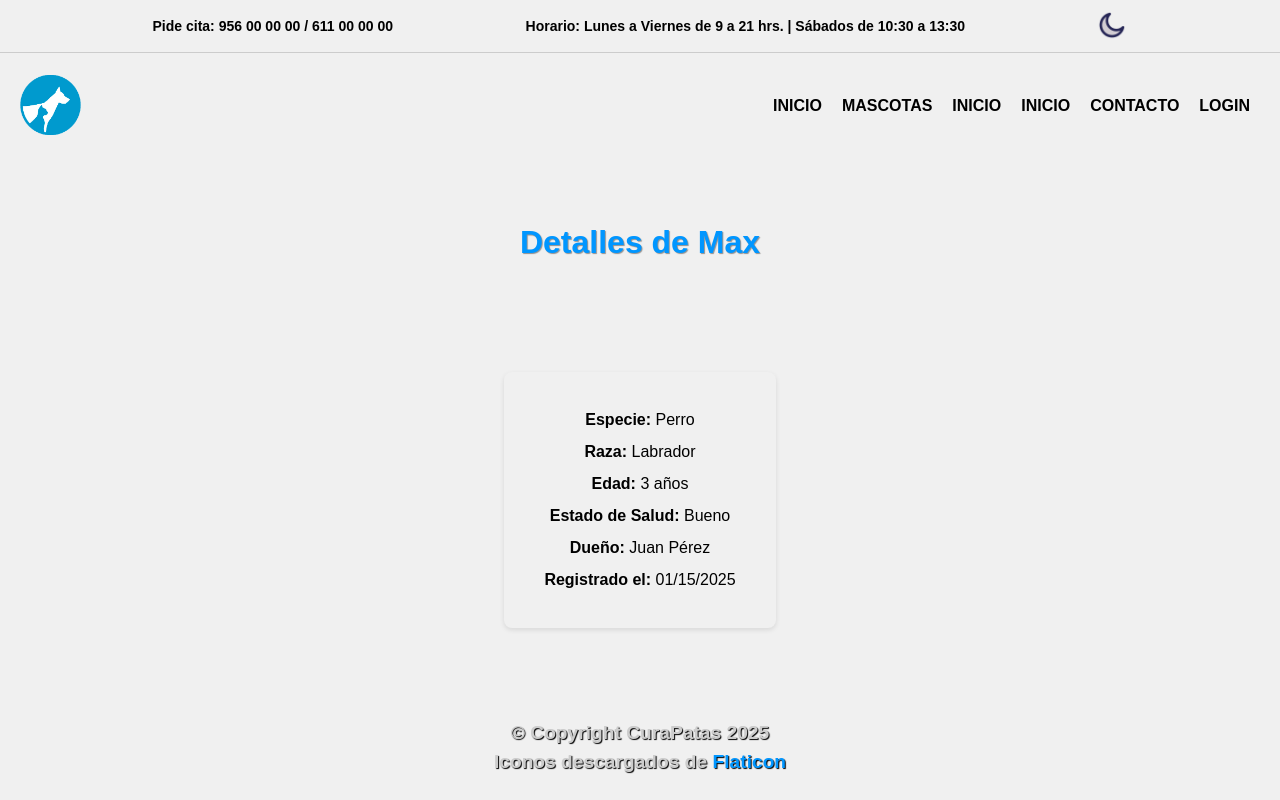
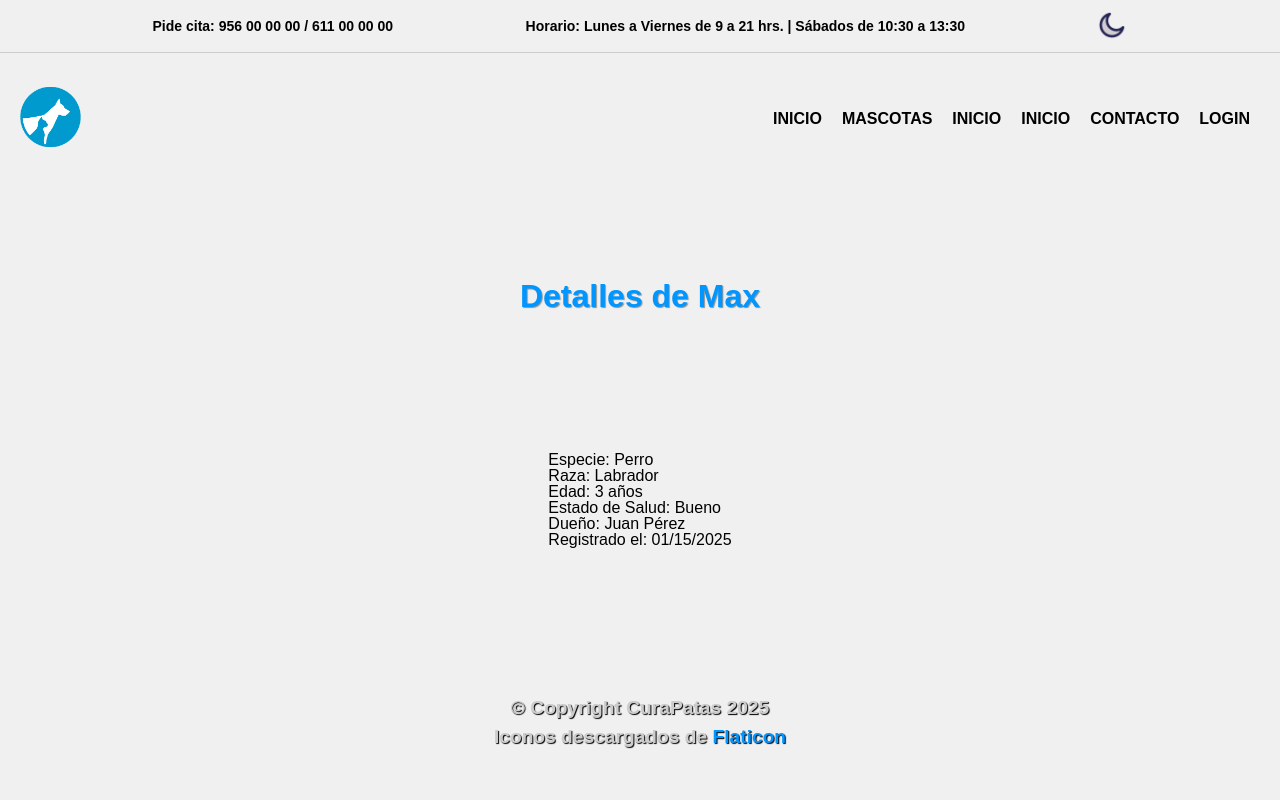
Before and after one commit to rekznoz/CuraPatas, a React (Vite) app: page /mascota/1 in a window 1280 px wide. Built offline with nearby package versions, Linux system fonts and the light colour scheme.

Commit message:
Update mascota.css

```diff
--- a/src/css/mascota.css
+++ b/src/css/mascota.css
@@ -4,7 +4,7 @@
     text-shadow: 1px 1px 1px rgba(0, 0, 0, 0.4);
 }
 
-.animal-detail {
+.detalles-mascota {
     background: var(--color-cuadro-mascota);
     padding: 2rem;
     border-radius: 8px;
@@ -14,23 +14,23 @@
     text-align: center;
 }
 
-.animal-detail p {
+.detalles-mascota p {
     padding: 8px;
     color: var(--color-texto-mascota);
 }
 
-.animal-detail strong {
+.detalles-mascota strong {
     font-weight: bold;
 }
 
-.not-found {
+.no-encontrado {
     text-align: center;
     margin-top: 2rem;
     font-size: 50px;
     color: var(--color-texto-mascota);
 }
 
-.not-found button {
+.no-encontrado button {
     background-color: var(--color-boton-mascota);
     border: none;
     padding: 1rem 2rem;
```
